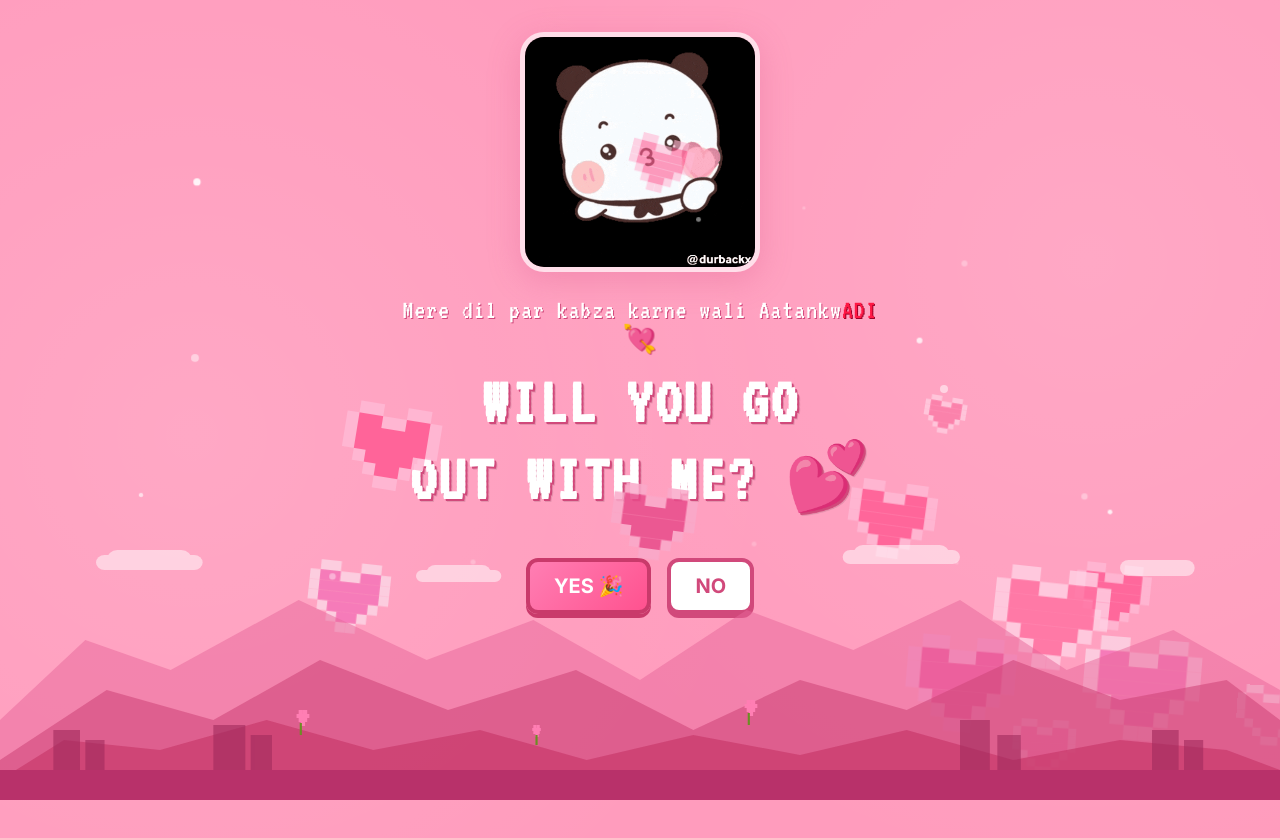
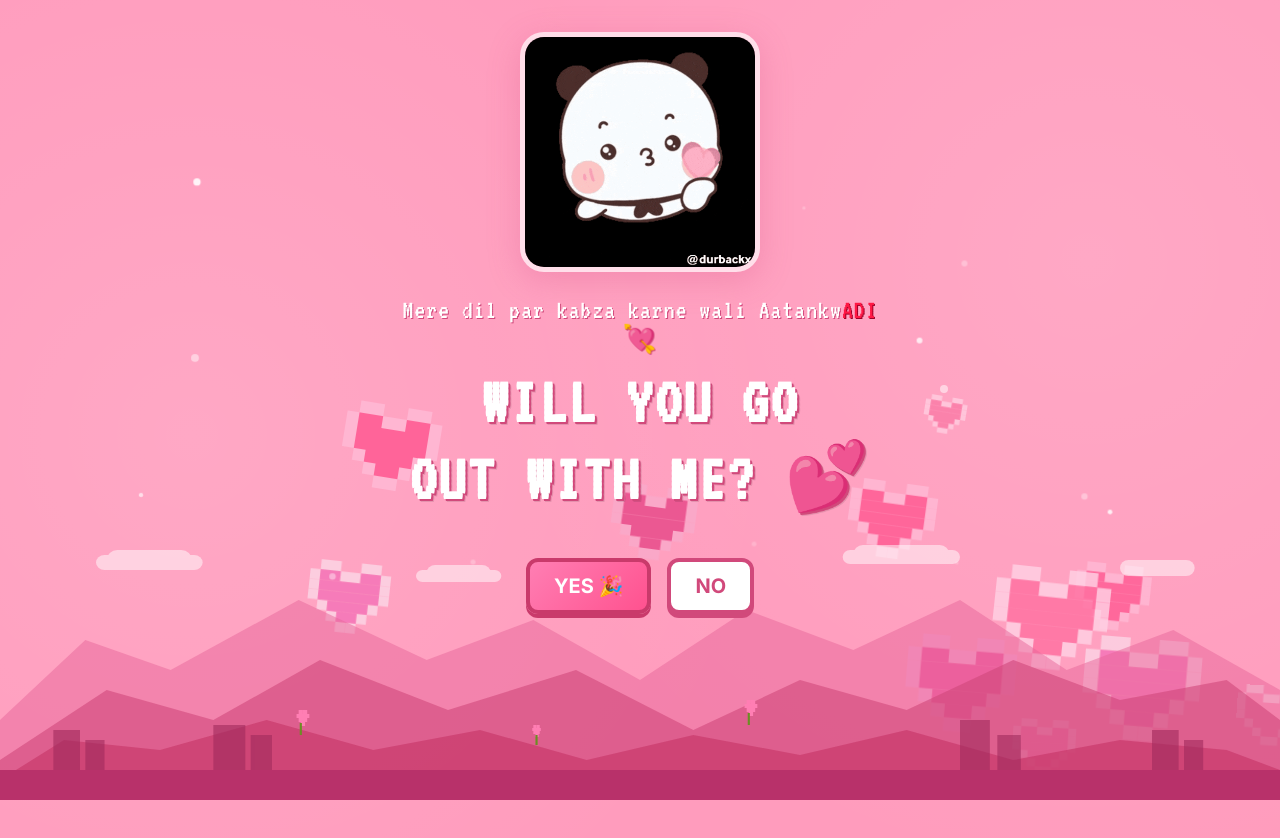
Before and after one commit to satyamksharma/date-asking-app, a React (Vite) app: page / in a window 1280 px wide. Shown: the top 838 px of the page. Built offline with nearby package versions, Linux system fonts and the light colour scheme.

Commit message:
Fix stacking context to prevent hearts from overlapping UI

```diff
--- a/src/index.css
+++ b/src/index.css
@@ -136,7 +136,8 @@ h2 { font-size: 2rem; }
   flex-direction: column;
   align-items: center;
   justify-content: center;
-  z-index: 1;
+  position: relative;
+  z-index: 10;
   min-height: 100vh;
 }
 
```
